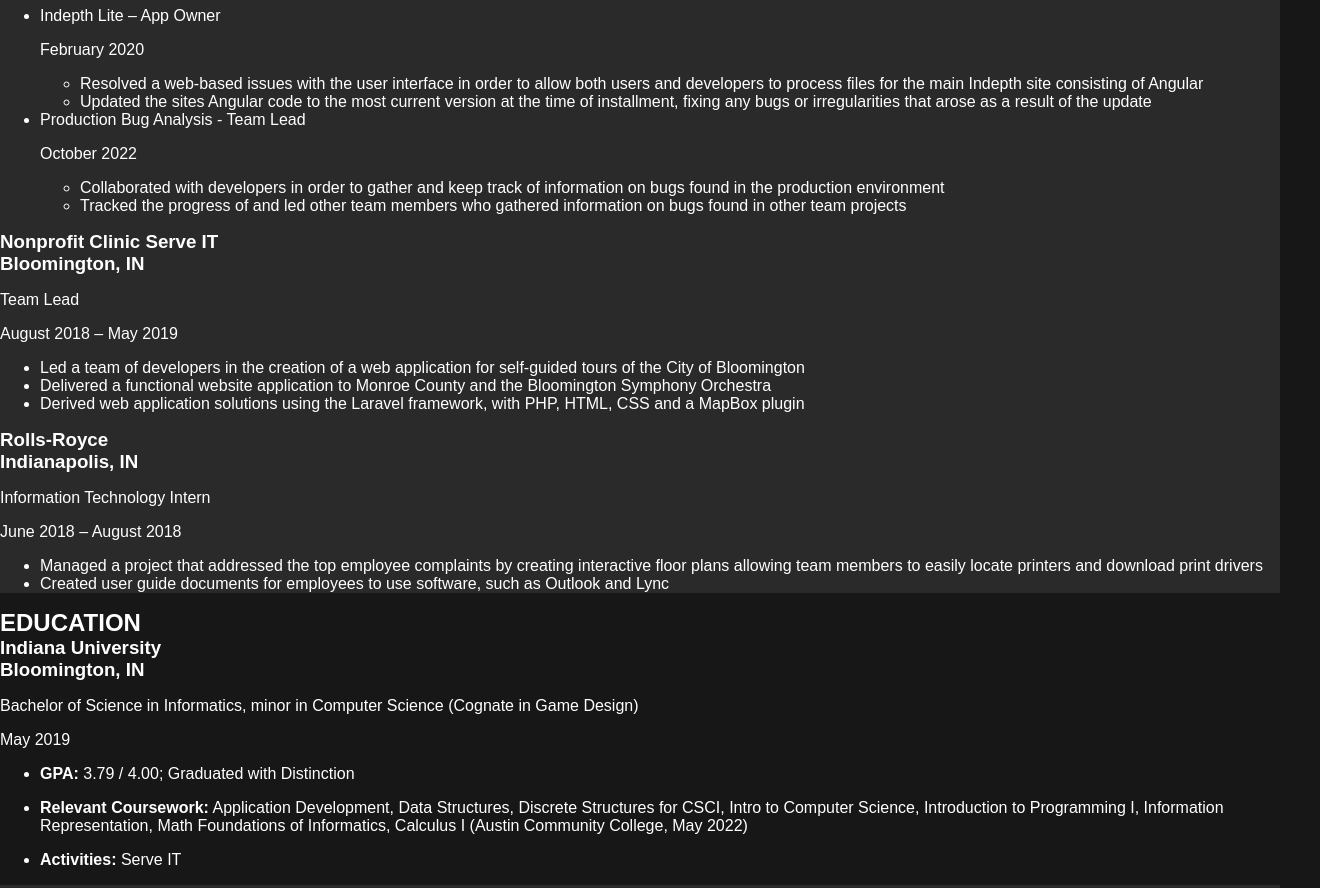
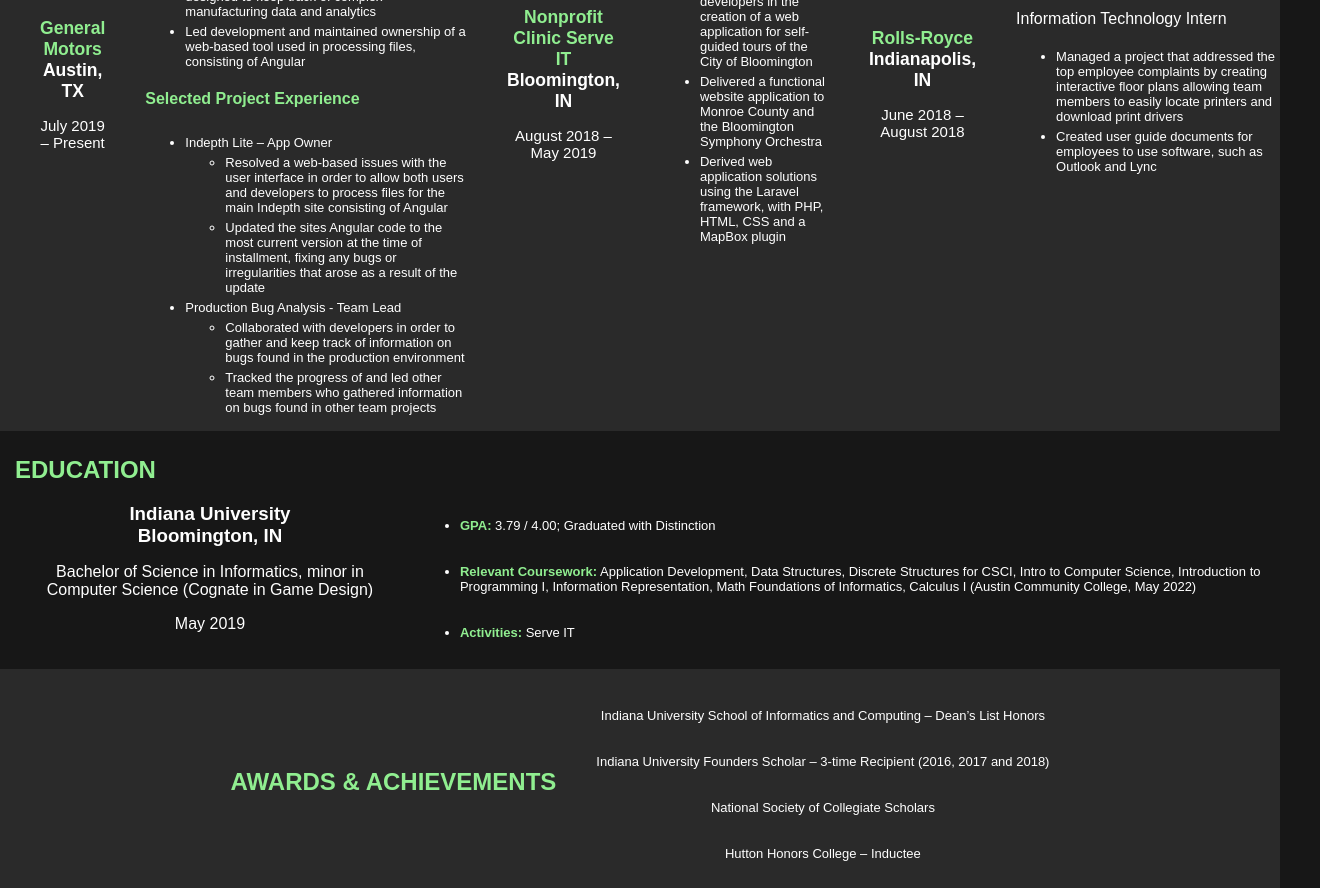
Before and after one commit to acflinch/CS601_TermProject_Flinchum, a React (Create React App) app in the folder term-project/: page /about in a window 1280 px wide. Shown: the part 360-1248 px from the top of the page, 1320 px wide, since content can reach past the window. Built offline with nearby package versions, Linux system fonts and the light colour scheme; the HTML template or start-up script is replaced by a standard one.

Commit message:
finished updated about css

```diff
--- /dev/null
+++ b/term-project/src/css/About.css
@@ -0,0 +1,44 @@
+.color-education, .color-experience {
+    padding-top: 25px;
+    padding-left: 15px;
+}
+
+.experience-container, .education-container {
+    display: flex;
+    align-items: center;
+    justify-content: center;
+}
+
+.display-info {
+    padding: 5px 15px;
+    margin-left: 25px;
+    margin-right: 25px;
+    display: inline-block;
+    text-align: center;
+}
+
+.experience-container .display-info {
+    font-size: 15px;
+}
+
+.skills-container, .achievments-container  {
+    padding-top: 5px;
+    padding-bottom: 5px;
+    display: flex;
+    align-items: center;
+    justify-content: center;
+    text-align: center;
+}
+
+.skills-container ul, .achievments-container ul {
+    list-style-type: none;
+}
+
+.experience-container li, .skills-container li, .achievments-container li, .education-container li {
+    padding-top: 5px;
+    font-size: 13px;
+}
+
+strong {
+    color: lightgreen;
+}
--- a/term-project/src/css/Home.css
+++ b/term-project/src/css/Home.css
@@ -1,4 +1,5 @@
 main {
+    position: relative;
     padding: 20px;
 }
 
@@ -6,8 +7,9 @@ h3, h2 {
     margin: 0;
 }
 
-.git-icon {
+.icon {
     width: 28px;
+    padding-right: 10px;
 }
 
 button {
@@ -47,6 +49,7 @@ button:hover {
 
 .introduction {
     display: flex;
+    padding-left: 195px;
 }
 
 .intro-container {
@@ -92,10 +95,6 @@ button:hover {
     margin-right: 240px;
 }
 
-main {
-    position: relative;
-}
-
 [class|="color"] {
     color: lightgreen;
 }
--- a/term-project/src/css/Layout.css
+++ b/term-project/src/css/Layout.css
@@ -5,7 +5,7 @@ body {
     height: 100%;
     width: 100%;
     background-color: #171717;
-    font-family: Arial;
+    font-family: Arial, serif;
     color: white;
 }
 
@@ -20,10 +20,9 @@ nav {
 .logo {
     display: block;
     float: left;
-    text-decoration: none;
     font-size: 20px;
-    position: relative;
-    bottom: 27px;
+    position: absolute;
+    top: -7px;
 }
 
 .nav-bar {
@@ -54,14 +53,13 @@ header {
     margin-bottom: 20px;
 }
 
-header, footer, main, .sidebar {
+header, footer, main {
     padding: 20px;
 }
 
 footer {
     position: relative;
     bottom: 0;
-    width: 100%;
     opacity: 50%;
     background: darkgray;
 }
--- a/term-project/src/pages/About.js
+++ b/term-project/src/pages/About.js
@@ -1,16 +1,19 @@
 import React from "react";
-import { Link } from "react-router-dom";
+import "../css/About.css";
 
 const About = () => {
     return (
         <>
             <div className="content-wrapper">
+                <h2 className="color-experience">PROFESSIONAL EXPERIENCE</h2>
                 <div className="experience-container">
-                    <h2>PROFESSIONAL EXPERIENCE</h2>
-                    <h3>General Motors</h3>
+                    <div className="display-info">
+                        <h3 className="color-general">General Motors</h3>
                         <h3>Austin, TX</h3>
+                        <p>July 2019 – Present</p>
+                    </div>
+                    <div>
                         <p>Software Developer – Manufacturing Development / Tester – Surada Test & Development</p>
-                    <p>July 2019 – Present</p>
 
                         <ul>
                             <li>
@@ -18,13 +21,16 @@ const About = () => {
                                 deployments
                             </li>
                             <li>
-                            Developed automated test cases using TFS, C#, Java, and SQL to run through the functionality
+                                Developed automated test cases using TFS, C#, Java, and SQL to run through the
+                                functionality
                                 of API calls
                             </li>
                             <li>
-                            Collaborated with a diverse development team across the technology stack in order to create
+                                Collaborated with a diverse development team across the technology stack in order to
+                                create
                                 an
-                            interactive web framework powered by Angular designed to keep track of complex manufacturing
+                                interactive web framework powered by Angular designed to keep track of complex
+                                manufacturing
                                 data and analytics
                             </li>
                             <li>
@@ -33,14 +39,14 @@ const About = () => {
                             </li>
                         </ul>
 
-                    <h4>Selected Project Experience</h4>
+                        <h4 className="color-project">Selected Project Experience</h4>
                         <ul>
                             <li>
                                 Indepth Lite – App Owner
-                            <p>February 2020</p>
                                 <ul>
                                     <li>
-                                    Resolved a web-based issues with the user interface in order to allow both users and
+                                        Resolved a web-based issues with the user interface in order to allow both users
+                                        and
                                         developers to process files for the main Indepth site consisting of Angular
                                     </li>
                                     <li>
@@ -52,7 +58,6 @@ const About = () => {
                             </li>
                             <li>
                                 Production Bug Analysis - Team Lead
-                            <p>October 2022</p>
                                 <ul>
                                     <li>
                                         Collaborated with developers in order to gather and keep track of information on
@@ -60,21 +65,27 @@ const About = () => {
                                         found in the production environment
                                     </li>
                                     <li>
-                                    Tracked the progress of and led other team members who gathered information on bugs
+                                        Tracked the progress of and led other team members who gathered information on
+                                        bugs
                                         found in other team projects
                                     </li>
                                 </ul>
                             </li>
                         </ul>
+                    </div>
 
-                    <h3>Nonprofit Clinic Serve IT</h3>
+                    <div className="display-info">
+                        <h3 className="color-nonprofit">Nonprofit Clinic Serve IT</h3>
                         <h3>Bloomington, IN</h3>
+                        <p>August 2018 – May 2019</p>
+                    </div>
+                    <div>
                         <p>Team Lead</p>
-                    <p>August 2018 – May 2019</p>
 
                         <ul>
                             <li>
-                            Led a team of developers in the creation of a web application for self-guided tours of the
+                                Led a team of developers in the creation of a web application for self-guided tours of
+                                the
                                 City of Bloomington
                             </li>
                             <li>
@@ -86,15 +97,20 @@ const About = () => {
                                 MapBox plugin
                             </li>
                         </ul>
+                    </div>
 
-                    <h3>Rolls-Royce</h3>
+                    <div className="display-info">
+                        <h3 className="color-rolls">Rolls-Royce</h3>
                         <h3>Indianapolis, IN</h3>
+                        <p>June 2018 – August 2018</p>
+                    </div>
+                    <div>
                         <p>Information Technology Intern</p>
-                    <p>June 2018 – August 2018</p>
 
                         <ul>
                             <li>
-                            Managed a project that addressed the top employee complaints by creating interactive floor
+                                Managed a project that addressed the top employee complaints by creating interactive
+                                floor
                                 plans allowing team members to easily locate printers and download print drivers
                             </li>
                             <li>
@@ -103,21 +119,25 @@ const About = () => {
                         </ul>
                     </div>
                 </div>
+            </div>
 
             <div className="content-wrapper">
+                <h2 className="color-education">EDUCATION</h2>
                 <div className="education-container">
-                    <h2>EDUCATION</h2>
+                    <div className="display-info">
                         <h3>Indiana University</h3>
                         <h3>Bloomington, IN</h3>
                         <p>Bachelor of Science in Informatics, minor in Computer Science (Cognate in Game Design)</p>
                         <p>May 2019</p>
+                    </div>
 
                     <ul>
                         <li>
                             <p><strong>GPA:</strong> 3.79 / 4.00; Graduated with Distinction</p>
                         </li>
                         <li>
-                            <p><strong>Relevant Coursework:</strong> Application Development, Data Structures,
+                            <p><strong>Relevant Coursework:</strong> Application Development,
+                                Data Structures,
                                 Discrete Structures for CSCI, Intro to Computer Science, Introduction to Programming I,
                                 Information Representation, Math Foundations of Informatics, Calculus I (Austin
                                 Community
@@ -132,22 +152,20 @@ const About = () => {
 
             <div className="content-wrapper">
                 <div className="achievments-container">
-                    <h2>AWARDS & ACHIEVEMENTS</h2>
+                    <h2 className="color-award">AWARDS & ACHIEVEMENTS</h2>
 
                     <ul>
                         <li>
-                            <p>Indiana University School of Informatics and Computing – Dean’s List Honors</p><p>June
-                            2017</p>
+                            <p>Indiana University School of Informatics and Computing – Dean’s List Honors</p>
                         </li>
                         <li>
-                            <p>Indiana University Founders Scholar – 3-time Recipient (2016, 2017 and 2018)</p><p>March
-                            2018</p>
+                            <p>Indiana University Founders Scholar – 3-time Recipient (2016, 2017 and 2018)</p>
                         </li>
                         <li>
-                            <p>National Society of Collegiate Scholars</p><p>June 2016</p>
+                            <p>National Society of Collegiate Scholars</p>
                         </li>
                         <li>
-                            <p>Hutton Honors College – Inductee</p><p>February 2016</p>
+                            <p>Hutton Honors College – Inductee</p>
                         </li>
                     </ul>
                 </div>
@@ -155,7 +173,7 @@ const About = () => {
 
             <div className="content-wrapper">
                 <div className="skills-container">
-                    <h2>TECHNICAL SKILLS</h2>
+                    <h2 className="color-skills">TECHNICAL SKILLS</h2>
 
                     <ul>
                         <li>
--- a/term-project/src/pages/Home.js
+++ b/term-project/src/pages/Home.js
@@ -1,6 +1,8 @@
 import React from "react";
 import { Link } from "react-router-dom";
-import "../css/Home.css"
+import "../css/Home.css";
+import git from "../img/git.png";
+import linkedin from "../img/linked.png";
 
 const Home = () => {
     const onDownloadClick = () => {
@@ -32,8 +34,9 @@ const Home = () => {
                         <p>I have experience in both frontend and backend development through my classes and work
                             experience.</p>
 
-                        <a href="#"><img src="./img/pngegg.png" alt="Github" className="git-icon"/></a>
-                        <a href="#"><img src="./img/Linkedin.pngg" alt="Linkedin" className="linkedin-icon"/></a>
+                        <a href="https://github.com/acflinch"><img src={git} alt="Github" className="icon"/></a>
+                        <a href="https://www.linkedin.com/in/alexflinchum/"><img src={linkedin} alt="Linkedin"
+                                                                                 className="icon"/></a>
 
                         <button className="resume-download" onClick={onDownloadClick}>Download CV</button>
 
```
Also changed, not shown: term-project/src/img/git.png (added), term-project/src/img/linked.png (added). Lines whose indentation alone changed are shown as unchanged.
